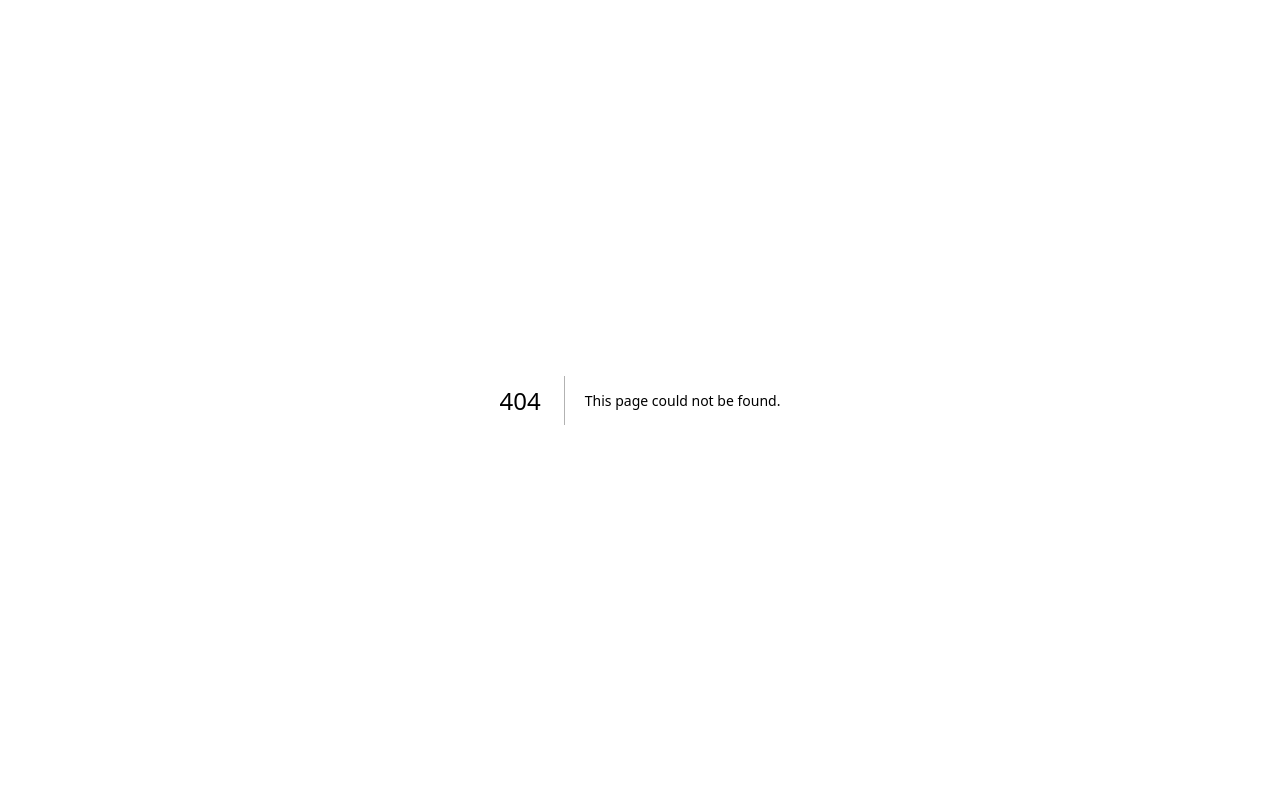
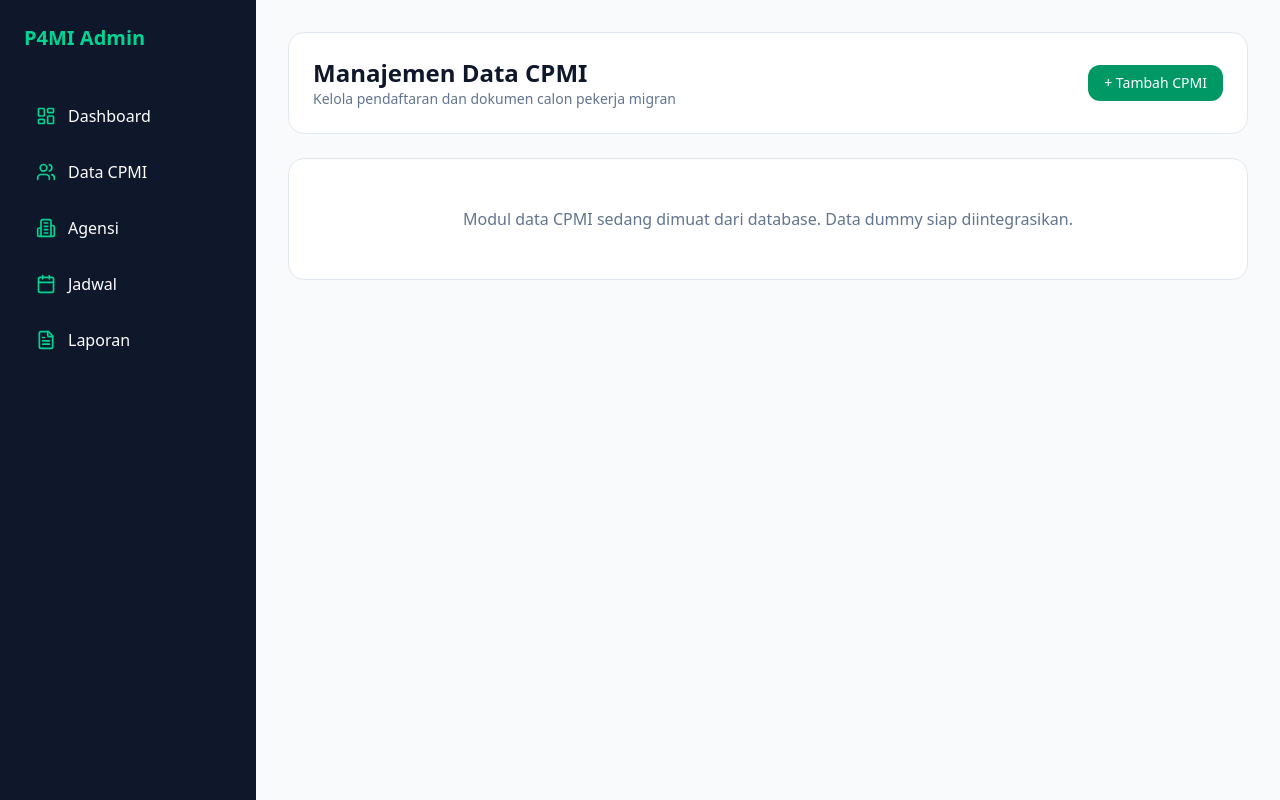
Before and after one commit to ERGUS457/p4mi-admin, a Next.js app: page /dashboard/cpmi in a window 1280 px wide. Before the commit this address had no page. Built offline with nearby package versions, Linux system fonts and the light colour scheme.

Commit message:
Add subpages for CPMI, Agensi, Jadwal, Laporan with dynamic rendering

```diff
--- /dev/null
+++ b/app/dashboard/agensi/page.tsx
@@ -0,0 +1,19 @@
+export default function AgensiPage() {
+  return (
+    <div className="space-y-6">
+      <div className="bg-white p-6 rounded-2xl border border-slate-200 flex justify-between items-center">
+        <div>
+          <h1 className="text-2xl font-bold text-slate-900">Manajemen Agensi / PPTKIS</h1>
+          <p className="text-sm text-slate-500">Daftar agensi mitra penempatan luar negeri</p>
+        </div>
+        <button className="bg-emerald-600 hover:bg-emerald-700 text-white px-4 py-2 rounded-xl text-sm font-medium transition">
+          + Tambah Agensi
+        </button>
+      </div>
+
+      <div className="bg-white rounded-2xl border border-slate-200 p-6 text-center text-slate-500 py-12">
+        <p>Belum ada data agensi mitra.</p>
+      </div>
+    </div>
+  );
+}
--- /dev/null
+++ b/app/dashboard/cpmi/page.tsx
@@ -0,0 +1,19 @@
+export default function CpmiPage() {
+  return (
+    <div className="space-y-6">
+      <div className="bg-white p-6 rounded-2xl border border-slate-200 flex justify-between items-center">
+        <div>
+          <h1 className="text-2xl font-bold text-slate-900">Manajemen Data CPMI</h1>
+          <p className="text-sm text-slate-500">Kelola pendaftaran dan dokumen calon pekerja migran</p>
+        </div>
+        <button className="bg-emerald-600 hover:bg-emerald-700 text-white px-4 py-2 rounded-xl text-sm font-medium transition">
+          + Tambah CPMI
+        </button>
+      </div>
+
+      <div className="bg-white rounded-2xl border border-slate-200 p-6 text-center text-slate-500 py-12">
+        <p>Modul data CPMI sedang dimuat dari database. Data dummy siap diintegrasikan.</p>
+      </div>
+    </div>
+  );
+}
--- /dev/null
+++ b/app/dashboard/jadwal/page.tsx
@@ -0,0 +1,19 @@
+export default function JadwalPage() {
+  return (
+    <div className="space-y-6">
+      <div className="bg-white p-6 rounded-2xl border border-slate-200 flex justify-between items-center">
+        <div>
+          <h1 className="text-2xl font-bold text-slate-900">Jadwal Pelatihan & OPP</h1>
+          <p className="text-sm text-slate-500">Kelola jadwal orientasi pra-pemberangkatan</p>
+        </div>
+        <button className="bg-emerald-600 hover:bg-emerald-700 text-white px-4 py-2 rounded-xl text-sm font-medium transition">
+          + Tambah Jadwal
+        </button>
+      </div>
+
+      <div className="bg-white rounded-2xl border border-slate-200 p-6 text-center text-slate-500 py-12">
+        <p>Belum ada jadwal kegiatan yang dibuat.</p>
+      </div>
+    </div>
+  );
+}
--- /dev/null
+++ b/app/dashboard/laporan/page.tsx
@@ -0,0 +1,14 @@
+export default function LaporanPage() {
+  return (
+    <div className="space-y-6">
+      <div className="bg-white p-6 rounded-2xl border border-slate-200">
+        <h1 className="text-2xl font-bold text-slate-900">Laporan & Statistik</h1>
+        <p className="text-sm text-slate-500">Filter dan export laporan CPMI</p>
+      </div>
+
+      <div className="bg-white rounded-2xl border border-slate-200 p-6 text-center text-slate-500 py-12">
+        <p>Fitur laporan akan segera tersedia.</p>
+      </div>
+    </div>
+  );
+}
```
Also changed, not shown: 1 other file (tests, documents, lock files or other folders).
